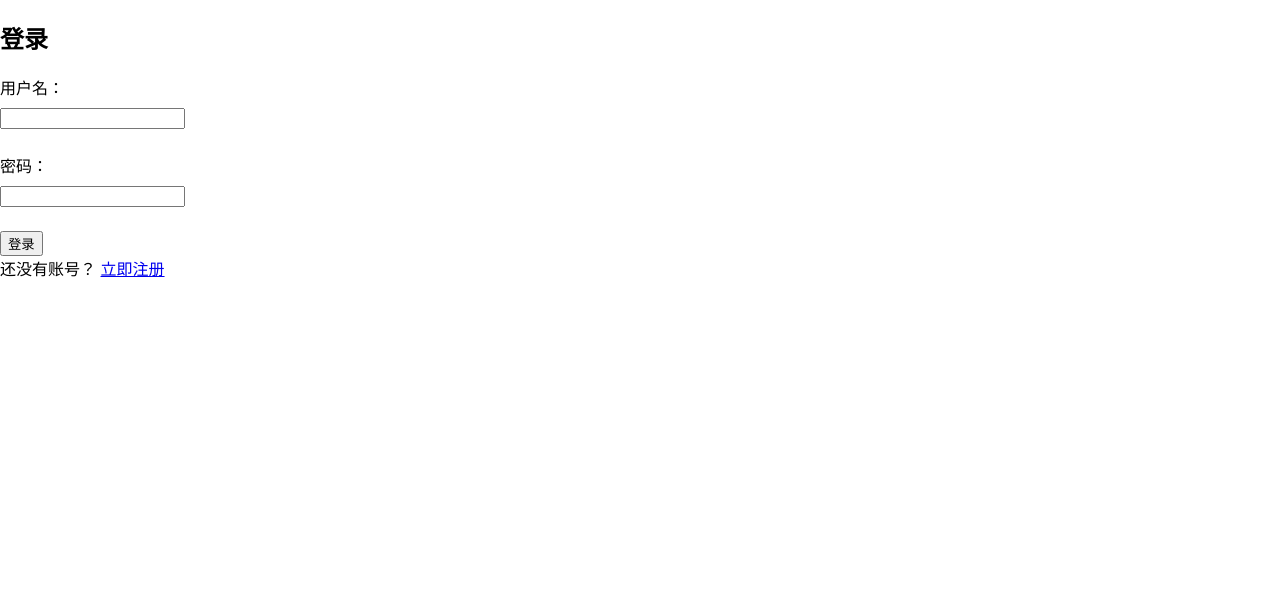
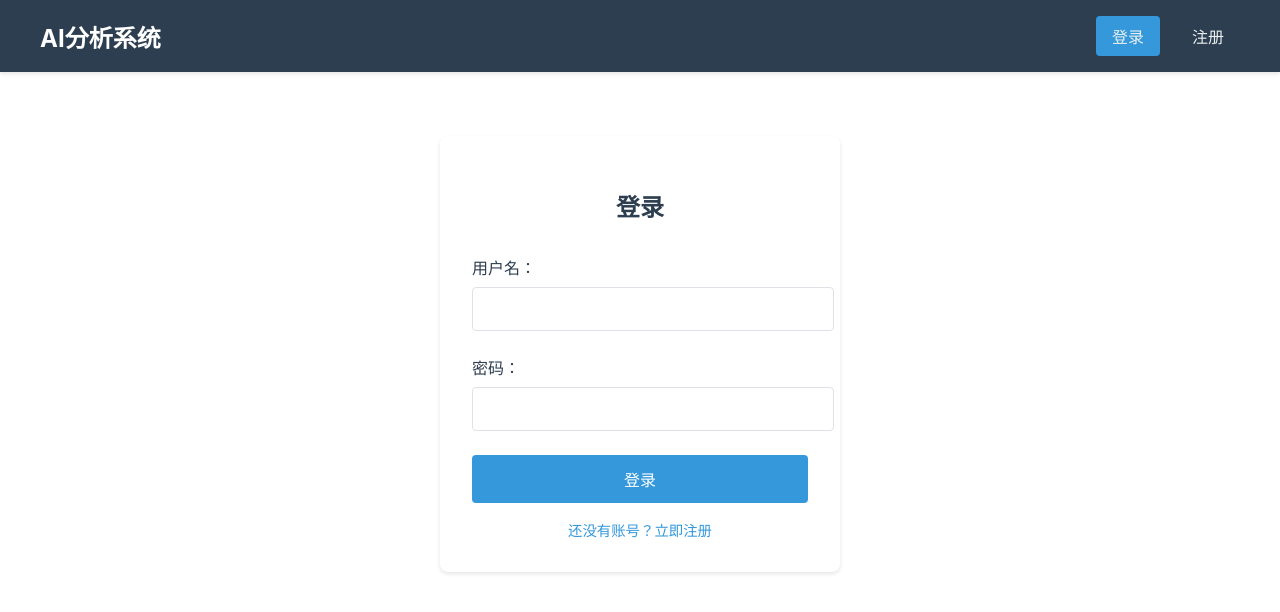
Before and after one commit to ewdlop/cursor-react-frontend-python-backend-app, a React (Create React App) app in the folder frontend/: page /login in a window 1280 px wide. Shown: the top 612 px of the page. Built offline with nearby package versions, Linux system fonts and the light colour scheme.

Commit message:
Enhance authentication components with improved error handling, navigation, and user feedback; update styles for better accessibility and user experience.

```diff
--- a/frontend/src/components/Login.tsx
+++ b/frontend/src/components/Login.tsx
@@ -2,7 +2,7 @@ import React, { useState } from 'react';
 import { useLoginMutation } from '../store/api';
 import { useDispatch } from 'react-redux';
 import { setCredentials } from '../store/authSlice';
-import { useNavigate } from 'react-router-dom';
+import { useNavigate, Link } from 'react-router-dom';
 
 interface ValidationError {
   loc: string[];
@@ -28,9 +28,9 @@ const Login: React.FC = () => {
     }
 
     try {
-      const result = await login({ username, password }).unwrap();
-      dispatch(setCredentials({ token: result.access_token, username }));
-      navigate('/');
+      const response = await login({ username, password }).unwrap();
+      dispatch(setCredentials({ token: response.access_token, username }));
+      navigate('/nlp');
     } catch (err: any) {
       // Handle FastAPI validation errors
       if (err.data?.detail && Array.isArray(err.data.detail)) {
@@ -49,8 +49,8 @@ const Login: React.FC = () => {
   };
 
   return (
-    <div className="login-container">
-      <form onSubmit={handleSubmit} className="login-form">
+    <div className="auth-container">
+      <form onSubmit={handleSubmit} className="auth-form">
         <h2>登录</h2>
         {error && <div className="error">{error}</div>}
         <div className="form-group">
@@ -73,11 +73,11 @@ const Login: React.FC = () => {
             required
           />
         </div>
-        <button type="submit" disabled={isLoading}>
+        <button type="submit" className="submit-button" disabled={isLoading}>
           {isLoading ? '登录中...' : '登录'}
         </button>
-        <div className="form-footer">
-          还没有账号？ <a href="/register">立即注册</a>
+        <div className="auth-links">
+          <Link to="/register">还没有账号？立即注册</Link>
         </div>
       </form>
     </div>
--- a/frontend/src/components/Navigation.tsx
+++ b/frontend/src/components/Navigation.tsx
@@ -1,15 +1,18 @@
 import React from 'react';
 import { Link, useLocation } from 'react-router-dom';
-import { useSelector } from 'react-redux';
+import { useSelector, useDispatch } from 'react-redux';
 import { RootState } from '../store';
+import { logout } from '../store/slices/authSlice';
 
 const Navigation: React.FC = () => {
   const location = useLocation();
+  const dispatch = useDispatch();
   const isAuthenticated = useSelector((state: RootState) => state.auth.isAuthenticated);
+  const username = useSelector((state: RootState) => state.auth.username);
 
-  if (!isAuthenticated) {
-    return null;
-  }
+  const handleLogout = () => {
+    dispatch(logout());
+  };
 
   return (
     <nav className="main-nav">
@@ -18,6 +21,8 @@ const Navigation: React.FC = () => {
           <Link to="/">AI分析系统</Link>
         </div>
         <div className="nav-links">
+          {isAuthenticated ? (
+            <>
               <Link
                 to="/nlp"
                 className={location.pathname === '/nlp' ? 'active' : ''}
@@ -30,6 +35,29 @@ const Navigation: React.FC = () => {
               >
                 图像处理
               </Link>
+              <div className="nav-user">
+                <span className="username">欢迎, {username}</span>
+                <button onClick={handleLogout} className="logout-button">
+                  退出
+                </button>
+              </div>
+            </>
+          ) : (
+            <>
+              <Link
+                to="/login"
+                className={location.pathname === '/login' ? 'active' : ''}
+              >
+                登录
+              </Link>
+              <Link
+                to="/register"
+                className={location.pathname === '/register' ? 'active' : ''}
+              >
+                注册
+              </Link>
+            </>
+          )}
         </div>
       </div>
     </nav>
--- a/frontend/src/components/Register.tsx
+++ b/frontend/src/components/Register.tsx
@@ -1,18 +1,29 @@
 import React, { useState } from 'react';
 import { useRegisterMutation } from '../store/api';
-import { useNavigate } from 'react-router-dom';
+import { useNavigate, Link } from 'react-router-dom';
+
+interface ValidationError {
+  loc: string[];
+  msg: string;
+  type: string;
+}
 
 const Register: React.FC = () => {
   const [username, setUsername] = useState('');
   const [password, setPassword] = useState('');
   const [confirmPassword, setConfirmPassword] = useState('');
-  const [error, setError] = useState('');
-  const [register] = useRegisterMutation();
+  const [error, setError] = useState<string>('');
+  const [register, { isLoading }] = useRegisterMutation();
   const navigate = useNavigate();
 
   const handleSubmit = async (e: React.FormEvent) => {
     e.preventDefault();
     setError('');
+
+    if (!username.trim() || !password.trim() || !confirmPassword.trim()) {
+      setError('请填写所有字段');
+      return;
+    }
 
     if (password !== confirmPassword) {
       setError('两次输入的密码不一致');
@@ -23,13 +34,24 @@ const Register: React.FC = () => {
       await register({ username, password }).unwrap();
       navigate('/login');
     } catch (err: any) {
-      setError(err.data?.detail || '注册失败，请重试');
+      if (err.data?.detail && Array.isArray(err.data.detail)) {
+        const validationErrors = err.data.detail as ValidationError[];
+        setError(validationErrors.map(error => error.msg).join(', '));
+      } else if (typeof err.data === 'string') {
+        setError(err.data);
+      } else if (err.data?.detail) {
+        setError(err.data.detail);
+      } else if (err.error) {
+        setError(err.error);
+      } else {
+        setError('注册失败，请重试');
+      }
     }
   };
 
   return (
-    <div className="login-container">
-      <form onSubmit={handleSubmit} className="login-form">
+    <div className="auth-container">
+      <form onSubmit={handleSubmit} className="auth-form">
         <h2>注册</h2>
         {error && <div className="error">{error}</div>}
         <div className="form-group">
@@ -62,9 +84,11 @@ const Register: React.FC = () => {
             required
           />
         </div>
-        <button type="submit">注册</button>
-        <div className="form-footer">
-          已有账号？ <a href="/login">立即登录</a>
+        <button type="submit" className="submit-button" disabled={isLoading}>
+          {isLoading ? '注册中...' : '注册'}
+        </button>
+        <div className="auth-links">
+          <Link to="/login">已有账号？立即登录</Link>
         </div>
       </form>
     </div>
--- a/frontend/src/store/slices/authSlice.ts
+++ b/frontend/src/store/slices/authSlice.ts
@@ -1,8 +1,13 @@
-import { createSlice, createAsyncThunk } from '@reduxjs/toolkit';
+import { createSlice, createAsyncThunk, PayloadAction } from '@reduxjs/toolkit';
 import axios from 'axios';
 
-interface AuthState {
+interface User {
+  username: string;
+}
+
+export interface AuthState {
   isAuthenticated: boolean;
+  user: User | null;
   token: string | null;
   loading: boolean;
   error: string | null;
@@ -15,6 +20,7 @@ interface LoginCredentials {
 
 const initialState: AuthState = {
   isAuthenticated: false,
+  user: null,
   token: null,
   loading: false,
   error: null,
@@ -32,8 +38,17 @@ const authSlice = createSlice({
   name: 'auth',
   initialState,
   reducers: {
+    setCredentials: (
+      state,
+      action: PayloadAction<{ user: User; token: string }>
+    ) => {
+      state.isAuthenticated = true;
+      state.user = action.payload.user;
+      state.token = action.payload.token;
+    },
     logout: (state) => {
       state.isAuthenticated = false;
+      state.user = null;
       state.token = null;
     },
   },
@@ -55,5 +70,5 @@ const authSlice = createSlice({
   },
 });
 
-export const { logout } = authSlice.actions;
+export const { setCredentials, logout } = authSlice.actions;
 export default authSlice.reducer;
--- a/frontend/src/styles/components.css
+++ b/frontend/src/styles/components.css
@@ -12,6 +12,26 @@
   box-shadow: 0 2px 4px rgba(0, 0, 0, 0.1);
 }
 
+/* Auth Forms */
+.auth-container {
+  max-width: 400px;
+  margin: 4rem auto;
+  padding: 0 1rem;
+}
+
+.auth-form {
+  background-color: white;
+  padding: 2rem;
+  border-radius: 8px;
+  box-shadow: 0 2px 4px rgba(0, 0, 0, 0.1);
+}
+
+.auth-form h2 {
+  text-align: center;
+  margin-bottom: 2rem;
+  color: #2c3e50;
+}
+
 .form-group {
   margin-bottom: 1.5rem;
 }
@@ -20,23 +40,67 @@
   display: block;
   margin-bottom: 0.5rem;
   font-weight: 500;
+  color: #2c3e50;
 }
 
-.form-group input[type="file"] {
+.form-group input {
   width: 100%;
-  padding: 0.5rem;
-  border: 1px solid #dee2e6;
-  border-radius: 4px;
-  background-color: #f8f9fa;
-}
-
-.form-group textarea {
-  width: 100%;
-  min-height: 150px;
   padding: 0.75rem;
   border: 1px solid #dee2e6;
   border-radius: 4px;
-  resize: vertical;
+  font-size: 1rem;
+  transition: border-color 0.3s;
+}
+
+.form-group input:focus {
+  outline: none;
+  border-color: #3498db;
+  box-shadow: 0 0 0 2px rgba(52, 152, 219, 0.2);
+}
+
+.auth-form .submit-button {
+  width: 100%;
+  padding: 0.75rem;
+  background-color: #3498db;
+  color: white;
+  border: none;
+  border-radius: 4px;
+  font-size: 1rem;
+  cursor: pointer;
+  transition: background-color 0.3s;
+}
+
+.auth-form .submit-button:hover {
+  background-color: #2980b9;
+}
+
+.auth-form .submit-button:disabled {
+  opacity: 0.6;
+  cursor: not-allowed;
+}
+
+.auth-links {
+  text-align: center;
+  margin-top: 1rem;
+}
+
+.auth-links a {
+  color: #3498db;
+  text-decoration: none;
+  font-size: 0.9rem;
+}
+
+.auth-links a:hover {
+  text-decoration: underline;
+}
+
+.error {
+  color: #dc3545;
+  margin-bottom: 1rem;
+  padding: 0.5rem;
+  background-color: #f8d7da;
+  border: 1px solid #f5c6cb;
+  border-radius: 4px;
 }
 
 .feature-selection {
@@ -99,15 +163,6 @@
   cursor: not-allowed;
 }
 
-.error {
-  color: #dc3545;
-  margin-bottom: 1rem;
-  padding: 0.5rem;
-  background-color: #f8d7da;
-  border: 1px solid #f5c6cb;
-  border-radius: 4px;
-}
-
 .loading-indicator {
   text-align: center;
   margin: 2rem 0;
@@ -153,6 +208,7 @@
 .nav-links {
   display: flex;
   gap: 1rem;
+  align-items: center;
 }
 
 .nav-links a {
@@ -170,3 +226,33 @@
 .nav-links a.active {
   background-color: #3498db;
 }
+
+.nav-user {
+  display: flex;
+  align-items: center;
+  gap: 1rem;
+  margin-left: 1rem;
+  padding-left: 1rem;
+  border-left: 1px solid #34495e;
+}
+
+.username {
+  color: #ecf0f1;
+  font-size: 0.9rem;
+}
+
+.logout-button {
+  background-color: transparent;
+  border: 1px solid #ecf0f1;
+  color: #ecf0f1;
+  padding: 0.4rem 0.8rem;
+  border-radius: 4px;
+  cursor: pointer;
+  font-size: 0.9rem;
+  transition: all 0.3s;
+}
+
+.logout-button:hover {
+  background-color: #ecf0f1;
+  color: #2c3e50;
+}
```
Lines whose indentation alone changed are shown as unchanged.
